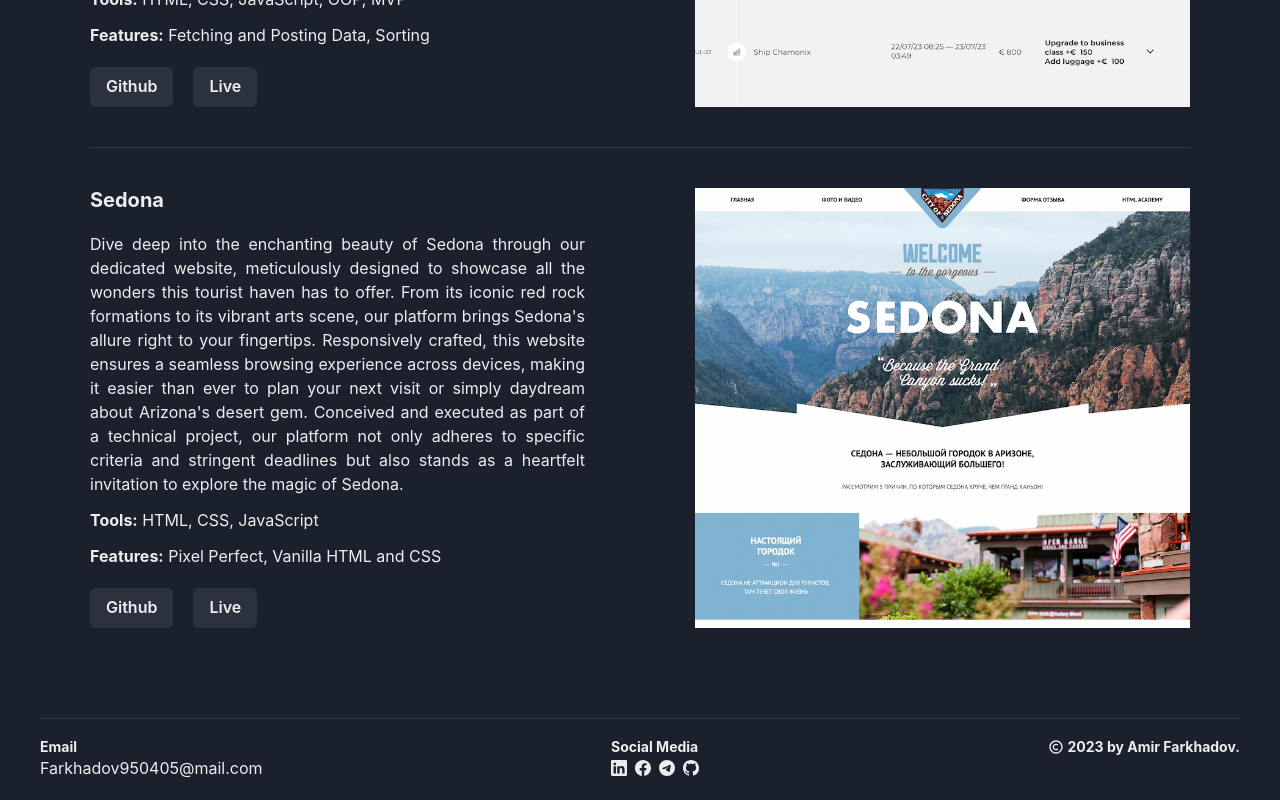
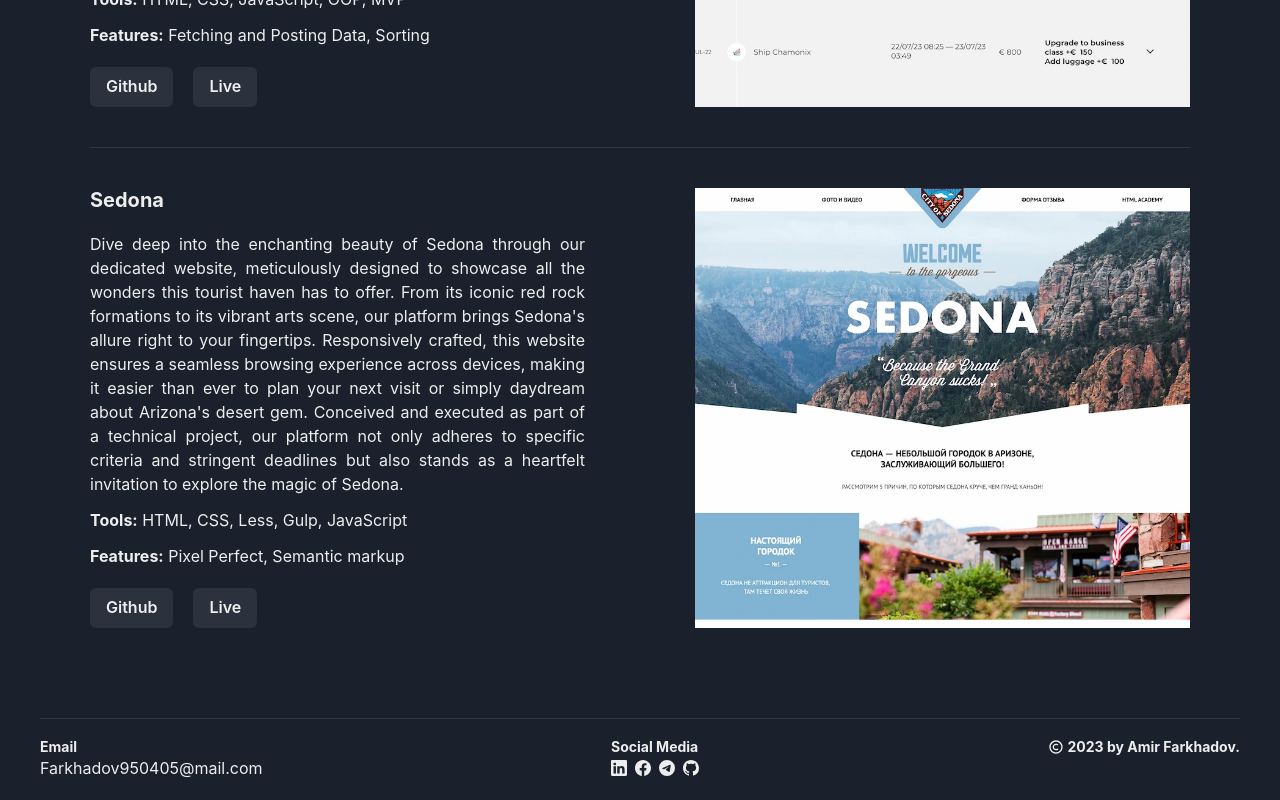
Before and after one commit to Farkhadov95/far_amir, a React (Vite) app: page /projects in a window 1280 px wide. Shown: the part 2147-2947 px from the top of the page. Built offline with nearby package versions, Linux system fonts and the light colour scheme.

Commit message:
Tools Section Fix

```diff
--- a/src/pages/ProjectsPage.tsx
+++ b/src/pages/ProjectsPage.tsx
@@ -79,8 +79,8 @@ const ProjectsPage = () => {
         github="https://github.com/Farkhadov95/853355-sedona-19"
         live="https://farkhadov95.github.io/853355-sedona-19/source/"
         image={sedona}
-        tools={["HTML", "CSS", "JavaScript"]}
-        features={["Pixel Perfect", "Vanilla HTML and CSS"]}
+        tools={["HTML", "CSS", "Less", "Gulp", "JavaScript"]}
+        features={["Pixel Perfect", "Semantic markup"]}
       />
     </Box>
   );
```
